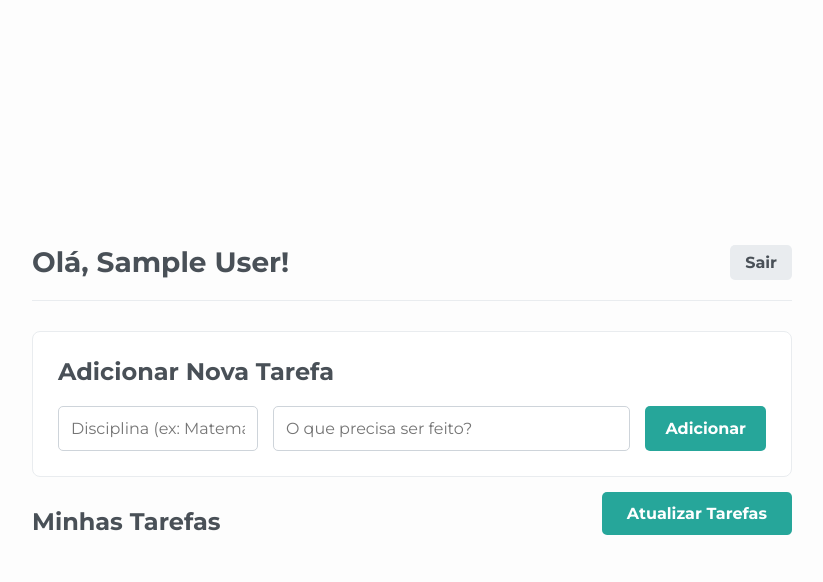
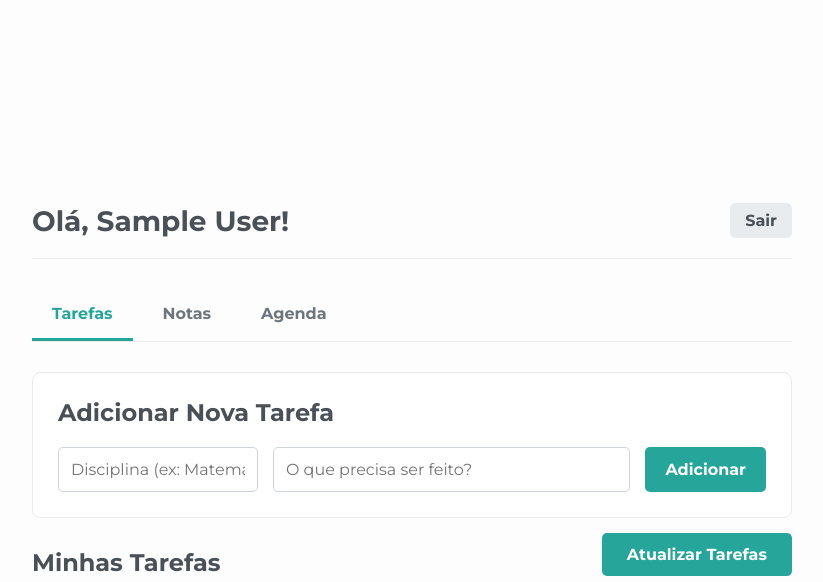
Before and after one commit to JacobKhi/gerenciador-academico-ihc, a PHP site: page /dashboard.php in a window 1280 px wide. Shown: the top 582 px of the page, without its empty margins (228-1051 px from the left). Run offline with PHP 8.4, Linux system fonts and the light colour scheme; the visitor is signed in with stand-in values (Sample User, id 1); data that the repository does not hold is empty.

Commit message:
feat: Implementa a funcionalidade de Agenda Escolar com abas

```diff
--- a/css/style.css
+++ b/css/style.css
@@ -286,3 +286,149 @@ button:hover {
 .delete-task-link:hover {
     color: #dc3545; /* Vermelho para indicar perigo/apagar */
 }
+
+/* --- Estilos da Secção de Notas --- */
+.grades-section {
+    margin-top: 40px;
+}
+
+.grades-section h2 {
+    margin-bottom: 20px;
+}
+
+.grades-grid {
+    display: grid;
+    grid-template-columns: repeat(auto-fill, minmax(220px, 1fr));
+    gap: 20px;
+}
+
+.grade-card {
+    background-color: #fff;
+    border: 1px solid #e9ecef;
+    border-radius: 8px;
+    padding: 20px;
+}
+
+.grade-card h3 {
+    color: #26A69A;
+    border-bottom: 2px solid #e9ecef;
+    padding-bottom: 10px;
+    margin-bottom: 15px;
+}
+
+.grade-card ul {
+    list-style: none;
+    padding: 0;
+}
+
+.grade-card li {
+    display: flex;
+    justify-content: space-between;
+    padding: 8px 0;
+    font-size: 15px;
+}
+
+.grade-card .grade-value {
+    font-weight: 700;
+    background-color: #e9ecef;
+    padding: 3px 8px;
+    border-radius: 5px;
+}
+
+/* --- Estilos do Menu de Navegação do Dashboard --- */
+.dashboard-nav {
+    display: flex;
+    gap: 10px;
+    border-bottom: 1px solid #e9ecef;
+    margin-bottom: 30px;
+}
+
+.dashboard-nav a {
+    padding: 15px 20px;
+    text-decoration: none;
+    color: #6c757d;
+    font-weight: 700;
+    border-bottom: 3px solid transparent; /* Borda invisível para manter o alinhamento */
+    transition: all 0.3s;
+}
+
+.dashboard-nav a:hover {
+    color: #495057;
+}
+
+.dashboard-nav a.active {
+    color: #26A69A; /* Cor principal */
+    border-bottom-color: #26A69A;
+}
+
+/* --- Estilos da Secção de Agenda --- */
+.schedule-list {
+    display: flex;
+    flex-direction: column;
+    gap: 15px;
+}
+
+.schedule-item {
+    display: flex;
+    align-items: center;
+    background-color: #fff;
+    border: 1px solid #e9ecef;
+    border-left: 5px solid #ccc; /* Borda padrão */
+    padding: 15px 20px;
+    border-radius: 8px;
+}
+
+.schedule-date {
+    display: flex;
+    flex-direction: column;
+    align-items: center;
+    justify-content: center;
+    margin-right: 20px;
+    width: 50px;
+}
+
+.schedule-date .day {
+    font-size: 24px;
+    font-weight: 700;
+    color: #495057;
+}
+
+.schedule-date .month {
+    font-size: 14px;
+    text-transform: uppercase;
+    color: #6c757d;
+}
+
+.schedule-info {
+    flex-grow: 1;
+}
+
+.schedule-info h4 {
+    margin-bottom: 5px;
+}
+
+.schedule-info p {
+    color: #6c757d;
+    font-size: 14px;
+}
+
+.schedule-type-badge {
+    font-weight: 700;
+    padding: 5px 12px;
+    border-radius: 15px;
+    font-size: 12px;
+    text-transform: uppercase;
+}
+
+/* Cores específicas por tipo de evento */
+.schedule-type-prova { border-left-color: #dc3545; } /* Vermelho */
+.schedule-type-prova .schedule-type-badge { background-color: #dc3545; color: white; }
+
+.schedule-type-trabalho { border-left-color: #ffc107; } /* Amarelo */
+.schedule-type-trabalho .schedule-type-badge { background-color: #ffc107; color: #212529; }
+
+.schedule-type-feriado { border-left-color: #17a2b8; } /* Azul Info */
+.schedule-type-feriado .schedule-type-badge { background-color: #17a2b8; color: white; }
+
+.schedule-type-evento { border-left-color: #6c757d; } /* Cinza */
+.schedule-type-evento .schedule-type-badge { background-color: #6c757d; color: white; }
--- a/dashboard.php
+++ b/dashboard.php
@@ -10,40 +10,28 @@ if (!isset($_SESSION['usuario_id'])) {
 
 $usuario_id = $_SESSION['usuario_id'];
 
-// --- LÓGICA PARA APAGAR TAREFA (usando GET) ---
-// Verificamos se um ID de tarefa foi passado pela URL para ser apagado
+// --- LÓGICA PARA APAGAR TAREFA ---
 if (isset($_GET['delete_task'])) {
     $task_id_to_delete = $_GET['delete_task'];
-
-    // Prepara a query para apagar, garantindo que o utilizador só pode apagar as suas próprias tarefas
     $stmtDelete = $pdo->prepare("DELETE FROM tarefas WHERE id = ? AND usuario_id = ?");
     $stmtDelete->execute([$task_id_to_delete, $usuario_id]);
-
-    // Redireciona para o próprio dashboard para limpar a URL e evitar re-apagar ao atualizar
-    header('Location: dashboard.php');
+    header('Location: dashboard.php?page=tarefas');
     exit();
 }
 
-// Se o formulário for enviado, processa a ação correspondente
+// --- LÓGICA PARA PROCESSAR FORMULÁRIOS (POST) ---
 if ($_SERVER['REQUEST_METHOD'] == 'POST') {
-
-    // Verifica se é o formulário de ADICIONAR tarefa
     if (isset($_POST['add_task'])) {
         $nova_descricao = trim($_POST['descricao']);
         $nova_disciplina = trim($_POST['disciplina']);
-
         if (!empty($nova_descricao)) {
             $stmt = $pdo->prepare("INSERT INTO tarefas (descricao, disciplina, usuario_id) VALUES (?, ?, ?)");
             $stmt->execute([$nova_descricao, $nova_disciplina, $usuario_id]);
         }
-    }
-    // Verifica se é o formulário de ATUALIZAR tarefas existentes
-    elseif (isset($_POST['update_tasks'])) {
+    } elseif (isset($_POST['update_tasks'])) {
         $tarefasConcluidasIDs = $_POST['tarefas_concluidas'] ?? [];
-
         $stmtReset = $pdo->prepare("UPDATE tarefas SET concluida = FALSE WHERE usuario_id = ?");
         $stmtReset->execute([$usuario_id]);
-
         if (!empty($tarefasConcluidasIDs)) {
             $placeholders = implode(',', array_fill(0, count($tarefasConcluidasIDs), '?'));
             $stmtUpdate = $pdo->prepare("UPDATE tarefas SET concluida = TRUE WHERE usuario_id = ? AND id IN ($placeholders)");
@@ -51,12 +39,34 @@ if ($_SERVER['REQUEST_METHOD'] == 'POST') {
             $stmtUpdate->execute($params);
         }
     }
+    // Redireciona para a página de tarefas após a ação para evitar reenvio de formulário
+    header('Location: dashboard.php?page=tarefas');
+    exit();
 }
 
-// Busca no banco de dados TODAS as tarefas do utilizador logado
-$stmt = $pdo->prepare("SELECT * FROM tarefas WHERE usuario_id = ? ORDER BY disciplina, id DESC");
-$stmt->execute([$usuario_id]);
-$tarefas = $stmt->fetchAll(PDO::FETCH_ASSOC);
+// --- BUSCA DE DADOS ---
+// Tarefas
+$stmt_tarefas = $pdo->prepare("SELECT * FROM tarefas WHERE usuario_id = ? ORDER BY disciplina, id DESC");
+$stmt_tarefas->execute([$usuario_id]);
+$tarefas = $stmt_tarefas->fetchAll(PDO::FETCH_ASSOC);
+
+// Notas
+$stmt_notas = $pdo->prepare("SELECT disciplina, tipo_avaliacao, nota FROM notas WHERE usuario_id = ? ORDER BY disciplina");
+$stmt_notas->execute([$usuario_id]);
+$notas_raw = $stmt_notas->fetchAll(PDO::FETCH_ASSOC);
+$notas_agrupadas = [];
+foreach ($notas_raw as $nota) {
+    $notas_agrupadas[$nota['disciplina']][] = $nota;
+}
+
+// --- BUSCA OS EVENTOS DA AGENDA ---
+$stmt_eventos = $pdo->prepare("SELECT titulo, data_evento, tipo, disciplina FROM eventos ORDER BY data_evento ASC");
+$stmt_eventos->execute();
+$eventos = $stmt_eventos->fetchAll(PDO::FETCH_ASSOC);
+
+// --- ROTEAMENTO SIMPLES ---
+// Define qual página carregar. O padrão é 'tarefas'.
+$page = $_GET['page'] ?? 'tarefas';
 
 ?>
 <!DOCTYPE html>
@@ -78,45 +88,27 @@ $tarefas = $stmt->fetchAll(PDO::FETCH_ASSOC);
             <a href="logout.php" class="logout-link">Sair</a>
         </header>
 
+        <nav class="dashboard-nav">
+            <a href="dashboard.php?page=tarefas" class="<?php echo $page === 'tarefas' ? 'active' : ''; ?>">Tarefas</a>
+            <a href="dashboard.php?page=notas" class="<?php echo $page === 'notas' ? 'active' : ''; ?>">Notas</a>
+            <a href="dashboard.php?page=agenda" class="<?php echo $page === 'agenda' ? 'active' : ''; ?>">Agenda</a>
+            </nav>
+
         <main class="dashboard-main">
-            <section class="add-task-section">
-                <h2>Adicionar Nova Tarefa</h2>
-                <form action="dashboard.php" method="POST" class="add-task-form">
-                    <input type="text" name="disciplina" placeholder="Disciplina (ex: Matemática)" class="task-input">
-                    <input type="text" name="descricao" placeholder="O que precisa ser feito?" required class="task-input-desc">
-                    <button type="submit" name="add_task">Adicionar</button>
-                </form>
-            </section>
-
-            <section class="tasks-section">
-                <h2>Minhas Tarefas</h2>
-
-                <form action="dashboard.php" method="POST">
-                    <button type="submit" name="update_tasks" class="button-update-tasks">Atualizar Tarefas</button>
-
-                    <ul class="tasks-list">
-                        <?php foreach ($tarefas as $tarefa): ?>
-                            <li class="task-item <?php echo $tarefa['concluida'] ? 'completed' : ''; ?>">
-                                <div class="task-checkbox">
-                                    <input
-                                        type="checkbox"
-                                        name="tarefas_concluidas[]"
-                                        value="<?php echo $tarefa['id']; ?>"
-                                        id="task-<?php echo $tarefa['id']; ?>"
-                                        <?php echo $tarefa['concluida'] ? 'checked' : ''; ?>>
-                                    <label for="task-<?php echo $tarefa['id']; ?>"></label>
-                                </div>
-                                <div class="task-info">
-                                    <span class="task-subject"><?php echo htmlspecialchars($tarefa['disciplina']); ?></span>
-                                    <p class="task-description"><?php echo htmlspecialchars($tarefa['descricao']); ?></p>
-                                </div>
-                                <a href="dashboard.php?delete_task=<?php echo $tarefa['id']; ?>" class="delete-task-link" title="Apagar Tarefa">
-                                    &#128465; </a>
-                            </li>
-                        <?php endforeach; ?>
-                    </ul>
-                </form>
-            </section>
+            <?php
+            // Carrega o conteúdo da aba selecionada
+            if ($page === 'tarefas') {
+                include 'partials/_tarefas.php';
+            } elseif ($page === 'notas') {
+                include 'partials/_notas.php';
+            } elseif ($page === 'agenda') {
+                include 'partials/_agenda.php';
+            }
+            else {
+                // Se uma página inválida for solicitada, carrega as tarefas por padrão
+                include 'partials/_tarefas.php';
+            }
+            ?>
         </main>
     </div>
 
--- /dev/null
+++ b/partials/_tarefas.php
@@ -0,0 +1,30 @@
+<section class="add-task-section">
+    <h2>Adicionar Nova Tarefa</h2>
+    <form action="dashboard.php?page=tarefas" method="POST" class="add-task-form">
+        <input type="text" name="disciplina" placeholder="Disciplina (ex: Matemática)" class="task-input">
+        <input type="text" name="descricao" placeholder="O que precisa ser feito?" required class="task-input-desc">
+        <button type="submit" name="add_task">Adicionar</button>
+    </form>
+</section>
+
+<section class="tasks-section">
+    <h2>Minhas Tarefas</h2>
+    <form action="dashboard.php?page=tarefas" method="POST">
+        <button type="submit" name="update_tasks" class="button-update-tasks">Atualizar Tarefas</button>
+        <ul class="tasks-list">
+            <?php foreach ($tarefas as $tarefa): ?>
+                <li class="task-item <?php echo $tarefa['concluida'] ? 'completed' : ''; ?>">
+                    <div class="task-checkbox">
+                        <input type="checkbox" name="tarefas_concluidas[]" value="<?php echo $tarefa['id']; ?>" id="task-<?php echo $tarefa['id']; ?>" <?php echo $tarefa['concluida'] ? 'checked' : ''; ?>>
+                        <label for="task-<?php echo $tarefa['id']; ?>"></label>
+                    </div>
+                    <div class="task-info">
+                        <span class="task-subject"><?php echo htmlspecialchars($tarefa['disciplina']); ?></span>
+                        <p class="task-description"><?php echo htmlspecialchars($tarefa['descricao']); ?></p>
+                    </div>
+                    <a href="dashboard.php?page=tarefas&delete_task=<?php echo $tarefa['id']; ?>" class="delete-task-link" title="Apagar Tarefa">&#128465;</a>
+                </li>
+            <?php endforeach; ?>
+        </ul>
+    </form>
+</section>
```
Also changed, not shown: partials/_agenda.php (added, +24 -0 lines), partials/_notas.php (added, +22 -0 lines).
